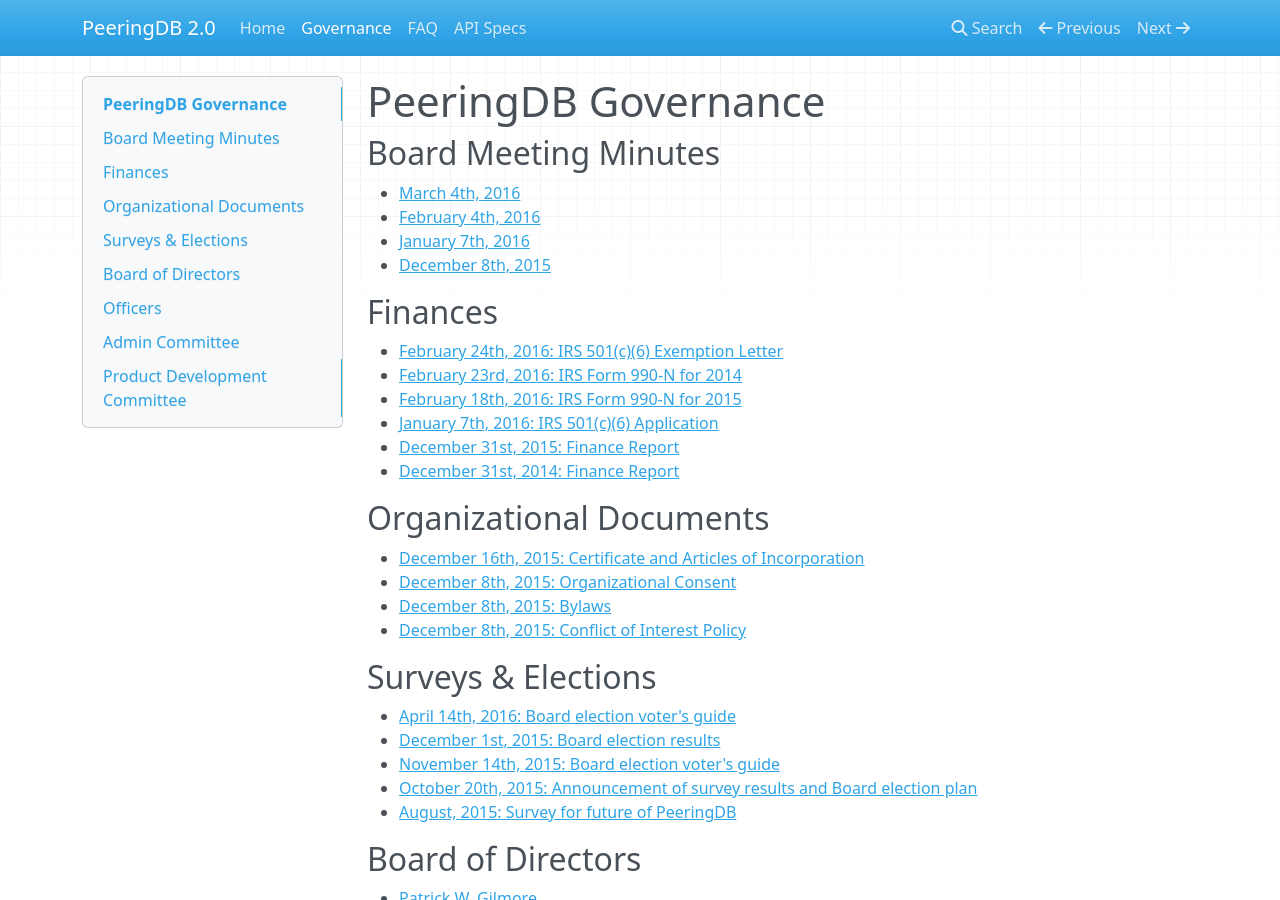
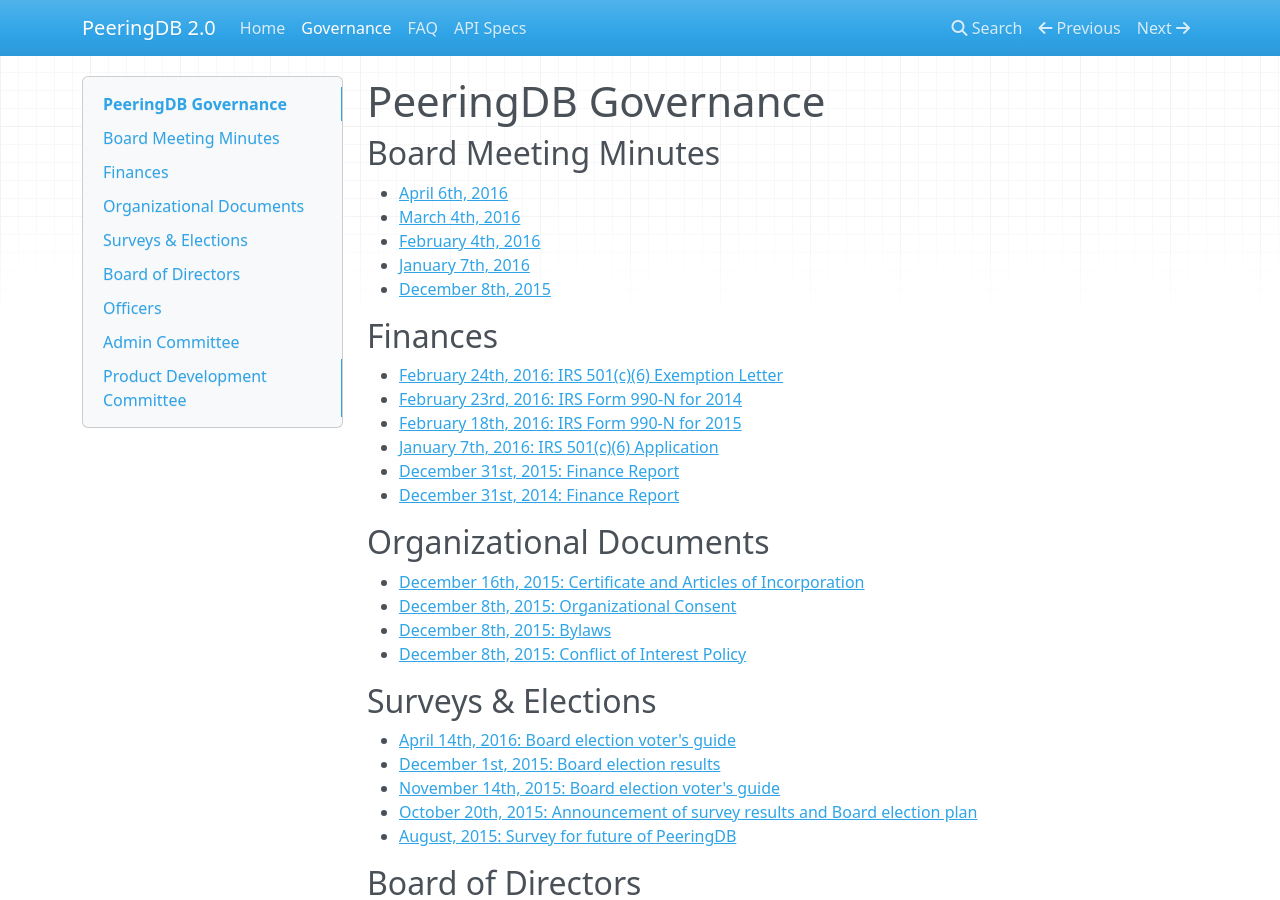
Before and after one commit to peeringdb/docs, an MkDocs documentation site: the page built from docs/gov.md, in a window 1280 px wide and 900 px high. Built offline with MkDocs 1.6.1, drawn with Linux system fonts in a browser that asks for light colours; nearby versions of some CDN libraries; old or Windows-style settings are respelled for this version of MkDocs.

Commit message:
April board meeting.

```diff
--- a/docs/gov.md
+++ b/docs/gov.md
@@ -3,6 +3,7 @@
 
 ## Board Meeting Minutes
 
+- [April 6th, 2016](gov/legaldocs/2016-04-06_PeeringDB_Board_Minutes.pdf)
 - [March 4th, 2016](gov/legaldocs/2016-03-04_PeeringDB_Board_Minutes.pdf)
 - [February 4th, 2016](gov/legaldocs/2016-02-04_PeeringDB_Board_Minutes.pdf)
 - [January 7th, 2016](gov/legaldocs/2016-01-07_PeeringDB_Board_Minutes.pdf)
```
Also changed, not shown: 2 other files.
